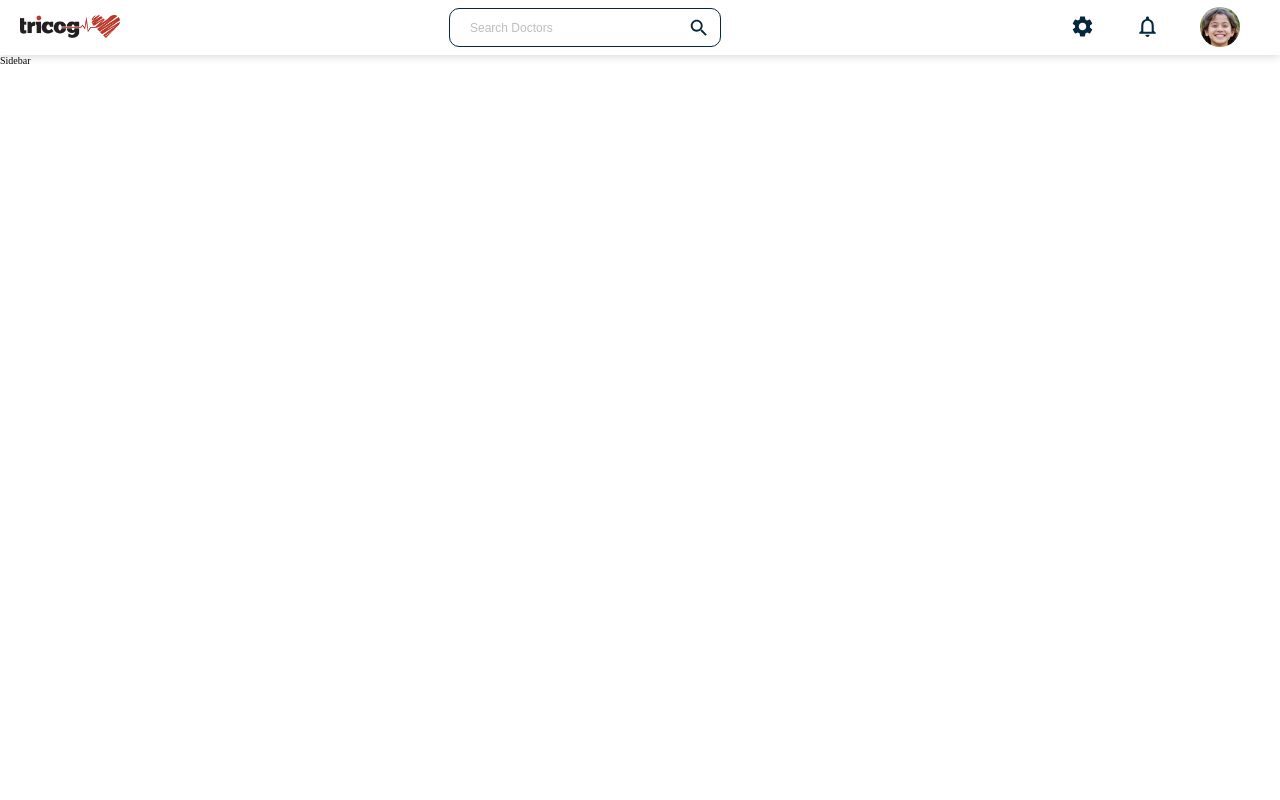
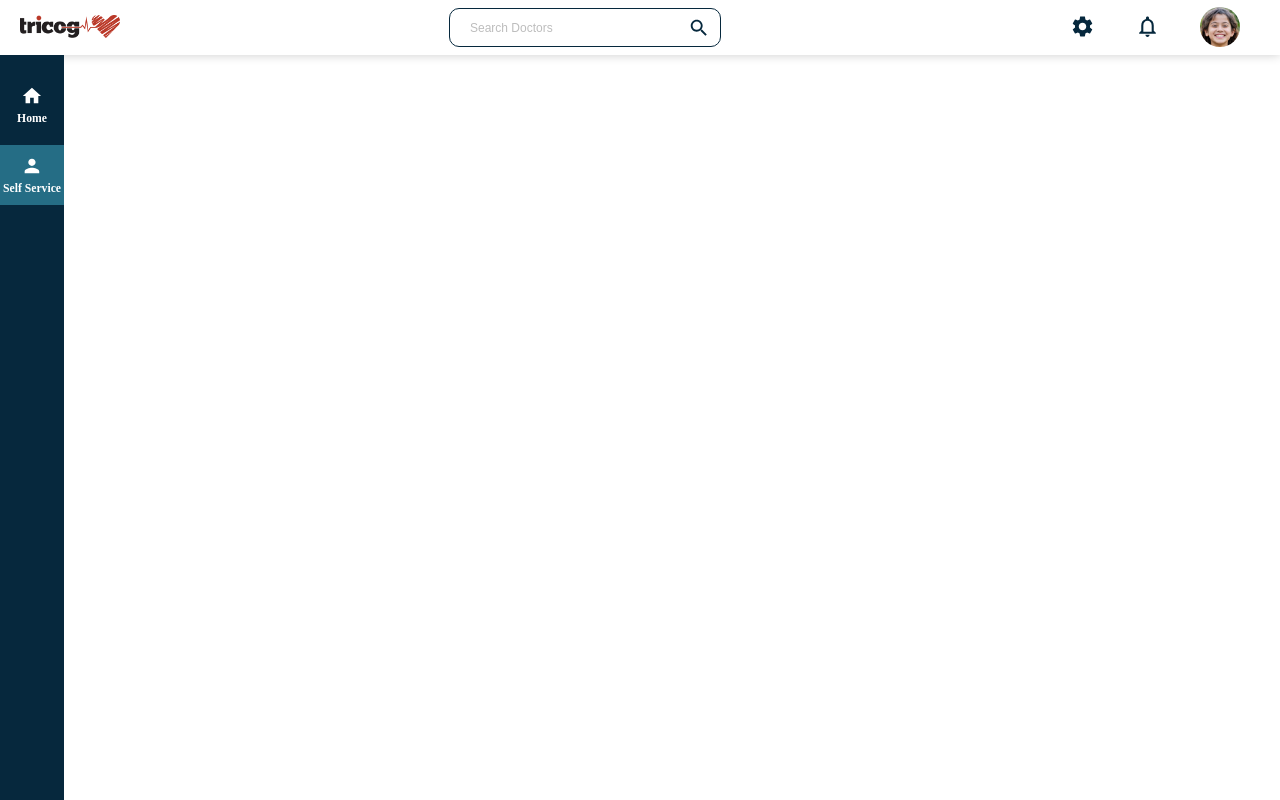
Before and after one commit to Sneha-Shaw/shift_frontend, a React (Create React App) app: page /self-service in a window 1280 px wide. Built offline with nearby package versions, Linux system fonts and the light colour scheme.

Commit message:
`feat`:`sidebar`

```diff
--- a/src/components/Sidebar/Sidebar.js
+++ b/src/components/Sidebar/Sidebar.js
@@ -1,9 +1,37 @@
 import React from 'react'
+import useStyles from './styles'
+import HomeIcon from '@mui/icons-material/Home';
+import PersonIcon from '@mui/icons-material/Person';
+import { NavLink, Link } from 'react-router-dom';
 
 const Sidebar = () => {
-  return (
-    <div>Sidebar</div>
-  )
+    const classes = useStyles()
+    return (
+        <div className={classes.root}>
+            {/* home and self seervice icons */}
+
+            <div className={classes.icons}>
+                <NavLink to='/'
+                    style={({ isActive }) => ({
+                        background: isActive ? '#256D85' : 'none',
+                    })} className={classes.navLink}>
+                    <HomeIcon className={classes.icon} fontSize='large' />
+                    <h3>
+                        Home
+                    </h3>
+                </NavLink>
+                <NavLink to='/self-service'
+                    style={({ isActive }) => ({
+                        background: isActive ? '#256D85' : 'none',
+                    })} className={classes.navLink}>
+                    <PersonIcon fontSize="large" />
+                    <h3>
+                        Self Service
+                    </h3>
+                </NavLink>
+            </div>
+        </div>
+    )
 }
 
 export default Sidebar
--- /dev/null
+++ b/src/components/Sidebar/styles.js
@@ -0,0 +1,60 @@
+
+import { makeStyles } from "@mui/styles";
+export default makeStyles((theme) => ({
+    root: {
+        width: "5%",
+        height: "100vh",
+        backgroundColor: "#06283D",
+        position: "fixed",
+        // top: 0,
+        left: 0,
+        zIndex: 100,
+        [theme.breakpoints.down("sm")]: {
+            width: "100%",
+            height: "5%",
+        },
+    },
+    icons:{
+        display: "flex",
+        flexDirection: "column",
+        alignItems: "center",
+        // justifyContent: "center",
+        height: "100%",
+        width: "100%",
+        marginTop: "1rem",
+        [theme.breakpoints.down("sm")]: {
+            flexDirection: "row",
+        },
+    },
+
+    navLink: {
+        display: "flex",
+        flexDirection: "column",
+        alignItems: "center",
+        justifyContent: "center",
+        // height: "100%",
+        width: "100%",
+        textDecoration: "none",
+        color: "white",
+        marginTop: "1rem",
+        padding: "1rem 0",
+        "&:hover": {
+            background: "#256D85",
+        },
+        '& svg':{
+            marginBottom: "0.5rem",
+        },
+        [theme.breakpoints.down("sm")]: {
+            flexDirection: "row",
+        },
+    },
+    icon: {
+        color: "white",
+        [theme.breakpoints.down("sm")]: {
+            display: "none",
+        },
+    },
+
+
+
+}))
```
